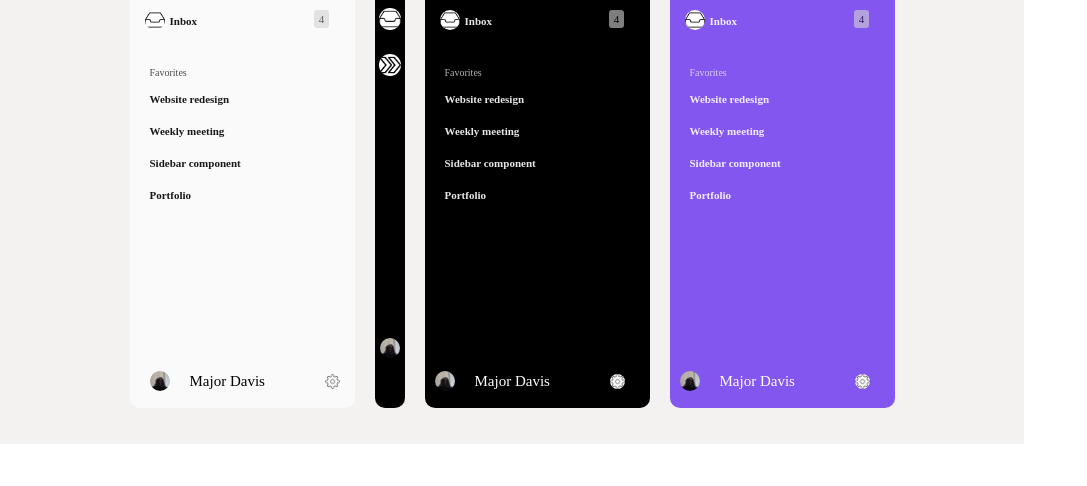
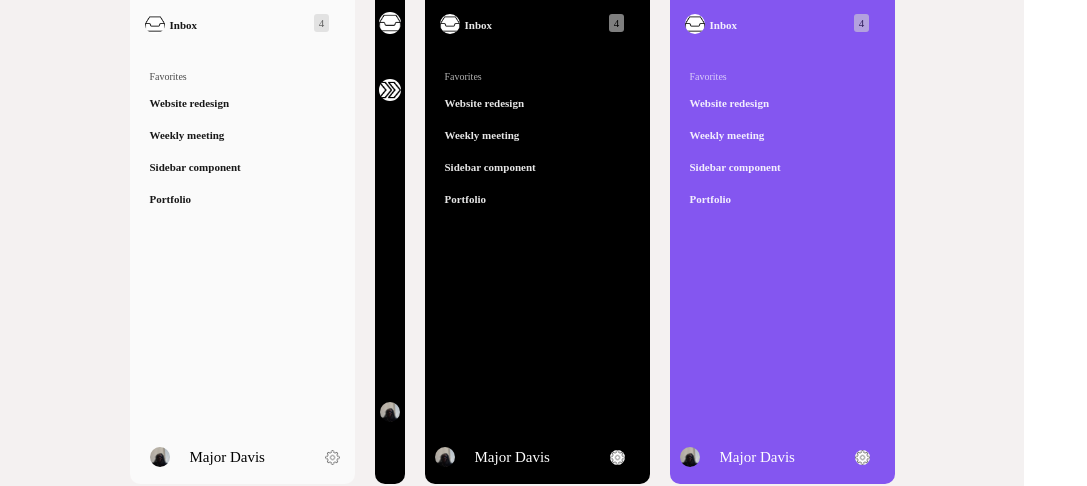
Before and after one commit to major6977/Sidebar-Navigation, a plain HTML site: page index.html in a window 1280 px wide. Shown: the part 276-762 px from the top of the page, without its empty margins (0-1087 px from the left). Drawn offline with Linux system fonts and the light colour scheme.

Commit message:
added background color to main-container, changed margin on thin-pic in css

```diff
--- a/index.html
+++ b/index.html
@@ -8,6 +8,7 @@
     <title>Document</title>
   </head>
   <body>
+    <div id="gray-background-container">
     <div id="main-container">
 
       <!-- CONTAINER-A -->
@@ -107,11 +108,11 @@
             src="inbox-icon.png"
             alt="inbox-img"
           />
-
-          <img
+          <img id="fastforward-icon"
             class="icons-gray icons"
             src="fast-forward-icon.png"
             alt="fastforwar-img"
+
           />
 
         </div>
@@ -254,5 +255,6 @@
         </div>
       </div>
     </div>
+  </div>
   </body>
 </html>
--- a/style.css
+++ b/style.css
@@ -8,19 +8,15 @@
 :root {
 --small-font: 11px;
 }
+ /* body {
+    background-attachment: fixed;
+    background-color: rgba(240, 235, 235, 0.706);
 
-/* body {
-    display: flex;
-    justify-content: center;
-    align-items: center;
-    height: 100vh;
 } */
 
-#main-container {
-    display: flex;
-    flex-wrap: wrap;
-    flex-direction: row;
-}
+/* #main-container {
+
+}*/
 
 /* @media (max-width: 300px) {
     #main-container {
@@ -34,11 +30,24 @@
 .whiteText {
     color: white;
 }
+
+   #gray-background-container {
+    display: flex;
+    justify-content: stretch;
+    position: relative;
+    width: 80vw;
+    height: 100vh;
+    background-color: rgba(240, 235, 235, 0.706);
+    z-index: -1;
+}
 #main-container {
+    display: flex;
+    flex-wrap: wrap;
+    flex-direction: row;
+    position: absolute;
+    align-content: stretch;
     width: 80vw;
-    height: 90vh;
-    background-color: rgba(240, 235, 235, 0.706);
-    display: flex;
+    height: 100vh;
     justify-content: center;
     align-items: center;
 
@@ -53,7 +62,7 @@
 
 .small-container {
     min-width: 225px;
-    height: 90%;
+    height: 90vh;
     position: relative;
     background-color: #8456F0;
     margin: 10px;
@@ -127,6 +136,10 @@
     margin:  4px 0 20px 0;
 }
 
+#fastforward-icon {
+    margin: 25px 0;
+}
+
 .icons-gray {
     background-color: white;
     border-radius: 100%;
@@ -140,7 +153,7 @@
 
 .thin-container {
     width: 30px;
-    height: 90%;
+    height: 90vh;
     margin: 10px;
     text-align: center;
     background-color: black;
@@ -198,6 +211,10 @@ h5 {
     border-radius: 100%;
     display: flex;
 }
+/* .picture:hover {
+    cursor: pointer;
+    height: 30%;
+} */
 
 .Major {
     margin-left: 20px;
@@ -209,14 +226,11 @@ h5 {
     margin-left: 60px;
     background-color: white;
     border-radius: 100%;
-
 }
 
 .thin-container-pic {
-    margin: 127px 0 0 0;
-
-
-}
+    margin: 247px 0 0 0;
+ }
 
 .thin-pic-container {
     display: flex;
```
